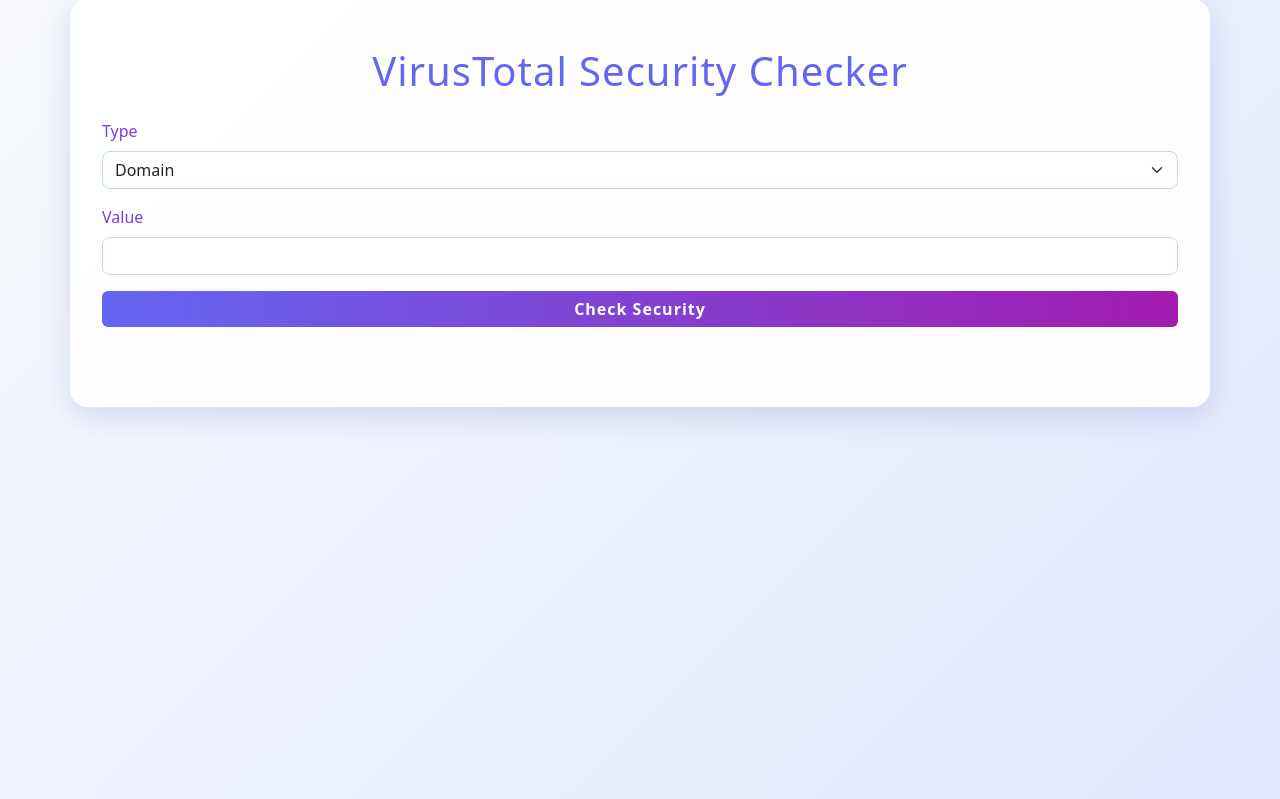
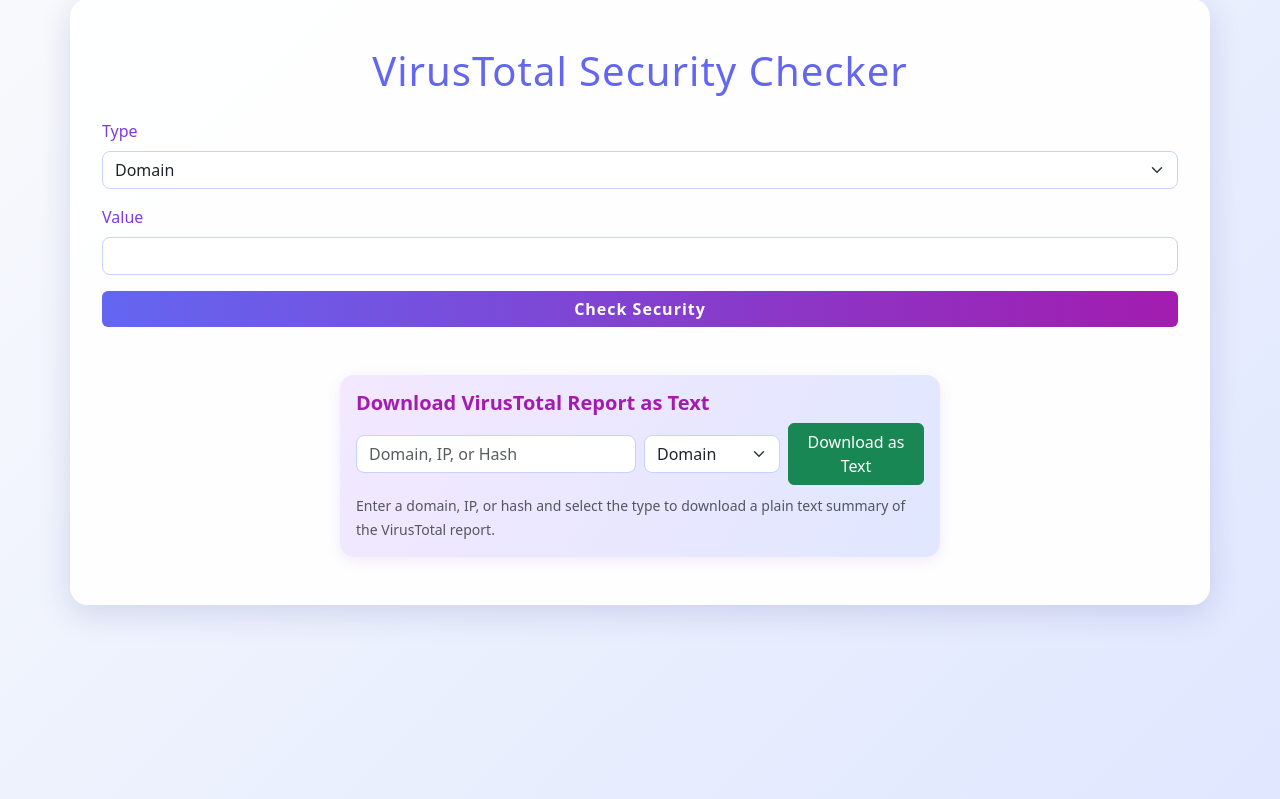
Before and after one commit to Sandhya80/VirusTotal-Security-Checker, a FastAPI app: page / in a window 1280 px wide. Shown: the part 49-848 px from the top of the page. Run offline with FastAPI, Linux system fonts and the light colour scheme.

Commit message:
Add text report download feature and UI button for VirusTotal reports

```diff
--- a/main.py
+++ b/main.py
@@ -192,6 +192,8 @@
         vt_data = response.json()
     return parse_vt_v3_response(vt_data, "hash")
 
+from fastapi.responses import PlainTextResponse
+
 # Helper to parse VirusTotal v3 response for UI
 def parse_vt_v3_response(vt_data, typ):
     try:
@@ -234,3 +236,81 @@
         }
     except Exception:
         return {"error": "Could not parse VirusTotal response."}
+
+# Helper to create a text summary from VirusTotal v3 response
+def vt_report_to_text(vt_data, typ):
+    parsed = parse_vt_v3_response(vt_data, typ)
+    if "error" in parsed:
+        return "Could not parse VirusTotal response."
+    lines = []
+    lines.append(f"VirusTotal {typ.title()} Report")
+    lines.append(f"ID: {parsed['id']}")
+    lines.append(f"Status: {parsed['status']}")
+    if parsed.get('reputation') is not None:
+        lines.append(f"Reputation: {parsed['reputation']}")
+    lines.append(f"Total Vendors: {parsed['total_vendors']}")
+    lines.append(f"Last Analysis Date: {parsed['last_analysis_date']}")
+    lines.append(f"Permalink: {parsed['vt_permalink']}")
+    lines.append("")
+    lines.append("Vendor Results:")
+    for vendor, result in parsed['vendors'].items():
+        lines.append(f"- {vendor}: {result['result']} ({result['category']})")
+    lines.append("")
+    lines.append(f"Stats: {parsed['stats']}")
+    if parsed.get('api_info'):
+        lines.append(f"API Info: {parsed['api_info']}")
+    return "\n".join(lines)
+
+# Endpoint to download VirusTotal report as text
+@app.get("/download_report_text")
+async def download_report_text(value: str = Query(..., description="Domain, IP, or hash to research"), typ: str = Query(..., description="Type: domain, ip, or hash")):
+    """
+    Download a VirusTotal report as a plain text file. typ must be one of: domain, ip, hash.
+    """
+    VT_API_KEY = os.getenv("VT_API_KEY")
+    if not VT_API_KEY:
+        raise HTTPException(status_code=500, detail="VirusTotal API key not configured")
+    if typ == "domain":
+        if not is_valid_domain(value):
+            raise HTTPException(status_code=400, detail="Invalid domain name format")
+        url = f"https://www.virustotal.com/api/v3/domains/{value}"
+    elif typ == "ip":
+        try:
+            IPInput(value=value)
+        except Exception as e:
+            raise HTTPException(status_code=400, detail=str(e))
+        url = f"https://www.virustotal.com/api/v3/ip_addresses/{value}"
+    elif typ == "hash":
+        try:
+            HashInput(value=value)
+        except Exception as e:
+            raise HTTPException(status_code=400, detail=str(e))
+        url = f"https://www.virustotal.com/api/v3/files/{value}"
+    else:
+        raise HTTPException(status_code=400, detail="Invalid type. Must be one of: domain, ip, hash.")
+    headers = {"x-apikey": VT_API_KEY}
+    async with httpx.AsyncClient() as client:
+        response = await client.get(url, headers=headers)
+        if response.status_code != 200:
+            raise HTTPException(status_code=502, detail="Error fetching data from VirusTotal")
+        vt_data = response.json()
+    text_report = vt_report_to_text(vt_data, typ)
+    filename = f"{typ}_report_{value}.txt"
+    return PlainTextResponse(text_report, headers={"Content-Disposition": f"attachment; filename={filename}"})
+
+
+# Claude (Anthropic) integration
+import anthropic
+
+ANTHROPIC_API_KEY = os.getenv("ANTHROPIC_API_KEY")
+claude_client = anthropic.Anthropic(api_key=ANTHROPIC_API_KEY)
+
+def ask_claude(prompt: str, max_tokens: int = 300) -> str:
+    if not ANTHROPIC_API_KEY:
+        return "Claude API key not configured."
+    response = claude_client.completions.create(
+        model="claude-3-opus-20240229",
+        max_tokens_to_sample=max_tokens,
+        prompt=f"{anthropic.HUMAN_PROMPT} {prompt}{anthropic.AI_PROMPT}"
+    )
+    return response.completion.strip()
--- a/static/app.js
+++ b/static/app.js
@@ -1,3 +1,14 @@
+// Download VirusTotal report as text
+function downloadVTTextReport() {
+    const value = document.getElementById('vt-value').value.trim();
+    const typ = document.getElementById('vt-type').value;
+    if (!value) {
+        alert('Please enter a value (domain, IP, or hash).');
+        return;
+    }
+    const url = `/download_report_text?value=${encodeURIComponent(value)}&typ=${encodeURIComponent(typ)}`;
+    window.open(url, '_blank');
+}
 document.getElementById('checkForm').addEventListener('submit', async function(e) {
     e.preventDefault();
     const type = document.getElementById('inputType').value;
--- a/templates/index.html
+++ b/templates/index.html
@@ -26,6 +26,29 @@
             <button type="submit" class="btn btn-primary w-100">Check Security</button>
         </form>
         <div id="result"></div>
+
+        <!-- Download VirusTotal Report as Text section -->
+        <div class="card mt-5" style="max-width: 600px; margin: 0 auto;">
+            <div class="card-body">
+                <h5 class="card-title">Download VirusTotal Report as Text</h5>
+                <div class="row g-2 align-items-center mb-2">
+                    <div class="col-md-6">
+                        <input type="text" id="vt-value" class="form-control" placeholder="Domain, IP, or Hash">
+                    </div>
+                    <div class="col-md-3">
+                        <select id="vt-type" class="form-select">
+                            <option value="domain">Domain</option>
+                            <option value="ip">IP</option>
+                            <option value="hash">Hash</option>
+                        </select>
+                    </div>
+                    <div class="col-md-3">
+                        <button class="btn btn-success w-100" onclick="downloadVTTextReport()">Download as Text</button>
+                    </div>
+                </div>
+                <small class="text-muted">Enter a domain, IP, or hash and select the type to download a plain text summary of the VirusTotal report.</small>
+            </div>
+        </div>
     </div>
     <script src="/static/app.js"></script>
 </body>
```
